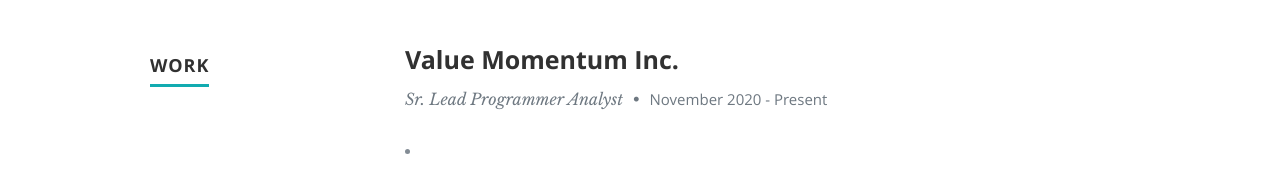
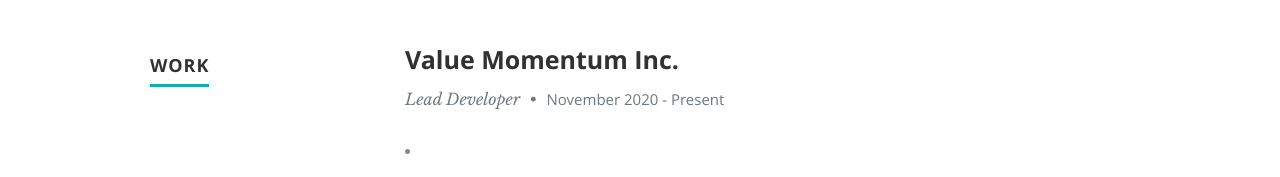
Before and after one commit to sandeepapps87/azure-resume, a plain HTML site: page frontend/index.html in a window 1280 px wide. Shown: the part 1524-1701 px from the top of the page. Drawn offline with nearby package versions, Linux system fonts and the light colour scheme; no server answers.

Commit message:
updated the frontend index.html to test github action

```diff
--- a/frontend/index.html
+++ b/frontend/index.html
@@ -169,7 +169,7 @@
                <div class="twelve columns">
 
                   <h3>Value Momentum Inc.</h3>
-                  <p class="info">Sr. Lead Programmer Analyst <span>&bull;</span> <em class="date">November 2020 - Present</em></p>
+                  <p class="info">Lead Developer <span>&bull;</span> <em class="date">November 2020 - Present</em></p>
 
                   <p>
                   <li></li>
```
